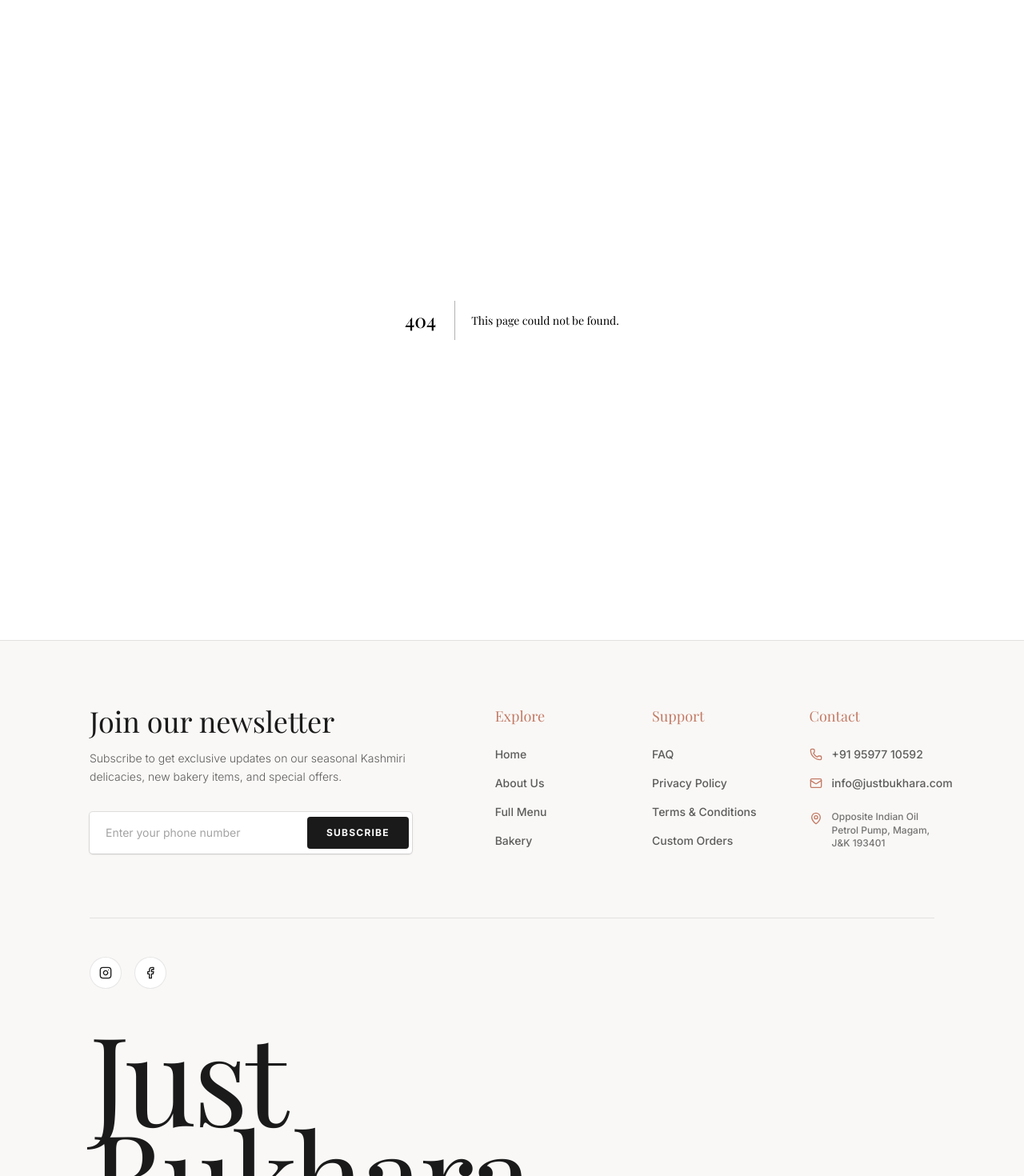
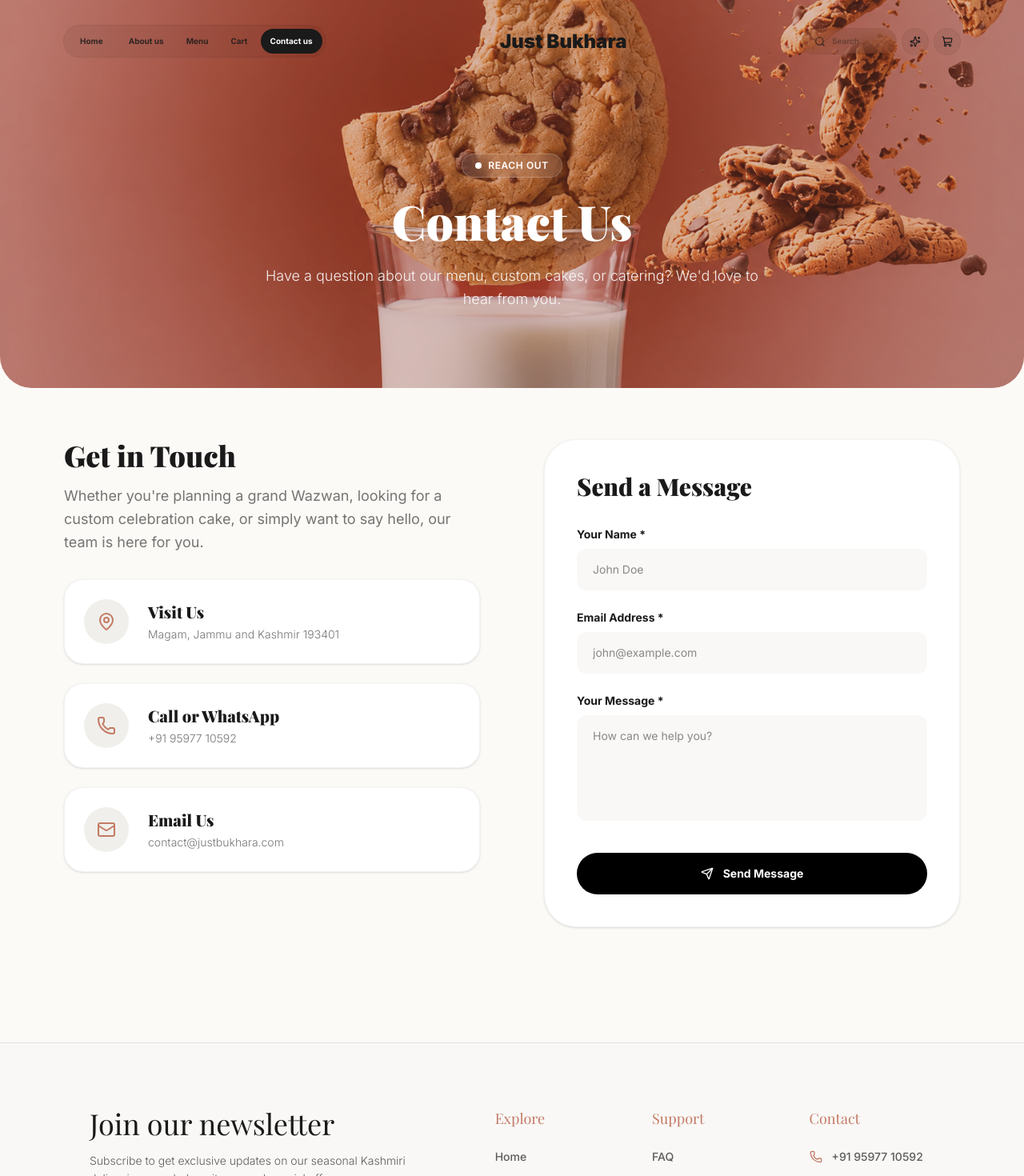
Before and after one commit to TheLastParagraph/JustBukhara, a Next.js app: page /contact in a window 1280 px wide. Before the commit this address had no page. Shown: the top 1470 px of the page at 80% size. Built offline with nearby package versions, Linux system fonts and the light colour scheme; a web font is replaced by a local one.

Commit message:
Add Contact Us page with Web3Forms and update header links

```diff
--- /dev/null
+++ b/src/app/contact/page.tsx
@@ -0,0 +1,131 @@
+import FadeUp from "@/components/FadeUp";
+import { Send, MapPin, Phone, Mail } from "lucide-react";
+
+export const metadata = {
+  title: "Contact Us | Just Bukhara",
+  description: "Get in touch with Just Bukhara in Magam for orders, catering, custom cakes, and inquiries.",
+};
+
+export default function ContactPage() {
+  return (
+    <div className="flex flex-col w-full pb-20 bg-[#fbfaf7] min-h-screen">
+      {/* Contact Hero */}
+      <div
+        className="relative w-full pt-48 pb-24 bg-cover bg-center flex flex-col items-center justify-center text-center rounded-b-[40px] overflow-hidden"
+        style={{ backgroundImage: "url('/Hero.png')" }}
+      >
+        <div className="absolute inset-0 bg-[#8f453b]/35" />
+        <FadeUp className="relative z-10 max-w-2xl px-6">
+          <div className="inline-flex items-center gap-2 text-white bg-white/10 backdrop-blur-md border border-white/20 rounded-full px-4 py-1.5 text-xs font-semibold tracking-wider uppercase mb-6">
+            <span className="w-2 h-2 rounded-full bg-white"></span>
+            Reach Out
+          </div>
+          <h1 className="text-4xl md:text-5xl lg:text-6xl font-black text-white mb-6">
+            Contact Us
+          </h1>
+          <p className="text-white/90 text-lg font-light leading-relaxed">
+            Have a question about our menu, custom cakes, or catering? We'd love to hear from you.
+          </p>
+        </FadeUp>
+      </div>
+
+      <div className="max-w-[1200px] mx-auto w-full px-6 md:px-10 py-16">
+        <div className="grid grid-cols-1 lg:grid-cols-2 gap-12 lg:gap-20 items-start">
+
+          {/* Contact Information */}
+          <div className="grid gap-8">
+            <FadeUp>
+              <h2 className="text-4xl font-black text-[#1a1a1a] mb-4">Get in Touch</h2>
+              <p className="text-[#1a1a1a]/60 leading-relaxed text-lg">
+                Whether you're planning a grand Wazwan, looking for a custom celebration cake, or simply want to say hello, our team is here for you.
+              </p>
+            </FadeUp>
+
+            <div className="grid gap-6">
+              <FadeUp delay={100} className="bg-white border border-[#1a1a1a]/5 p-6 rounded-3xl flex items-center gap-6 shadow-sm">
+                <div className="w-14 h-14 bg-[#f0efeb] text-[#C37A65] rounded-full flex items-center justify-center shrink-0">
+                  <MapPin className="w-6 h-6" />
+                </div>
+                <div>
+                  <h3 className="text-xl font-black mb-1 text-[#1a1a1a]">Visit Us</h3>
+                  <p className="text-[#1a1a1a]/60 font-light text-sm">Magam, Jammu and Kashmir 193401</p>
+                </div>
+              </FadeUp>
+
+              <FadeUp delay={200} className="bg-white border border-[#1a1a1a]/5 p-6 rounded-3xl flex items-center gap-6 shadow-sm">
+                <div className="w-14 h-14 bg-[#f0efeb] text-[#C37A65] rounded-full flex items-center justify-center shrink-0">
+                  <Phone className="w-6 h-6" />
+                </div>
+                <div>
+                  <h3 className="text-xl font-black mb-1 text-[#1a1a1a]">Call or WhatsApp</h3>
+                  <p className="text-[#1a1a1a]/60 font-light text-sm">+91 95977 10592</p>
+                </div>
+              </FadeUp>
+
+              <FadeUp delay={300} className="bg-white border border-[#1a1a1a]/5 p-6 rounded-3xl flex items-center gap-6 shadow-sm">
+                <div className="w-14 h-14 bg-[#f0efeb] text-[#C37A65] rounded-full flex items-center justify-center shrink-0">
+                  <Mail className="w-6 h-6" />
+                </div>
+                <div>
+                  <h3 className="text-xl font-black mb-1 text-[#1a1a1a]">Email Us</h3>
+                  <p className="text-[#1a1a1a]/60 font-light text-sm">contact@justbukhara.com</p>
+                </div>
+              </FadeUp>
+            </div>
+          </div>
+
+          {/* Contact Form */}
+          <FadeUp delay={400} className="bg-white rounded-[40px] p-8 md:p-10 shadow-sm border border-[#1a1a1a]/5">
+            <h2 className="text-3xl font-black text-[#1a1a1a] mb-8">Send a Message</h2>
+
+            <form action="https://api.web3forms.com/submit" method="POST" className="grid gap-6">
+              <input type="hidden" name="access_key" value="23b87d40-870f-45ed-a145-92e369c526c7" />
+              <input type="hidden" name="subject" value="New Message from Just Bukhara Website" />
+
+              <label className="grid gap-2 text-sm font-bold text-[#1a1a1a]">
+                Your Name *
+                <input
+                  type="text"
+                  name="name"
+                  required
+                  className="rounded-xl bg-[#f9f8f6] px-5 py-4 font-normal outline-none ring-black/5 focus:ring-2 focus:ring-[#C37A65]/30 transition-all text-[#1a1a1a]"
+                  placeholder="John Doe"
+                />
+              </label>
+
+              <label className="grid gap-2 text-sm font-bold text-[#1a1a1a]">
+                Email Address *
+                <input
+                  type="email"
+                  name="email"
+                  required
+                  className="rounded-xl bg-[#f9f8f6] px-5 py-4 font-normal outline-none ring-black/5 focus:ring-2 focus:ring-[#C37A65]/30 transition-all text-[#1a1a1a]"
+                  placeholder="john@example.com"
+                />
+              </label>
+
+              <label className="grid gap-2 text-sm font-bold text-[#1a1a1a]">
+                Your Message *
+                <textarea
+                  name="message"
+                  required
+                  rows={5}
+                  className="resize-none rounded-xl bg-[#f9f8f6] px-5 py-4 font-normal outline-none ring-black/5 focus:ring-2 focus:ring-[#C37A65]/30 transition-all text-[#1a1a1a]"
+                  placeholder="How can we help you?"
+                />
+              </label>
+
+              <button
+                type="submit"
+                className="mt-4 inline-flex w-full items-center justify-center gap-3 rounded-full bg-black px-6 py-4 text-sm font-bold text-white transition hover:bg-[#2b241f]"
+              >
+                <Send className="h-4 w-4" />
+                Send Message
+              </button>
+            </form>
+          </FadeUp>
+        </div>
+      </div>
+    </div>
+  );
+}
--- a/src/components/Header.tsx
+++ b/src/components/Header.tsx
@@ -13,7 +13,7 @@
   const [searchQuery, setSearchQuery] = useState("");
   const [isMobileMenuOpen, setIsMobileMenuOpen] = useState(false);
 
-  const isLightBackground = pathname === "/cart" || pathname === "/checkout" || pathname?.startsWith("/product");
+  const isLightBackground = pathname === "/cart" || pathname === "/checkout" || pathname === "/contact" || pathname?.startsWith("/product");
 
   const handleSearch = (e: React.FormEvent) => {
     e.preventDefault();
@@ -51,9 +51,12 @@
           >
             Cart
           </Link>
-          <a href="tel:+919597710592" className={`rounded-full px-3 py-2 ${isLightBackground ? "text-[#1a1a1a]/85" : "text-white/85"}`}>
-            Order
-          </a>
+          <Link
+            href="/contact"
+            className={`rounded-full px-3 py-2 ${pathname === "/contact" ? (isLightBackground ? "bg-[#1a1a1a] text-white" : "bg-white text-[#11100d]") : (isLightBackground ? "text-[#1a1a1a]/85" : "text-white/85")}`}
+          >
+            Contact us
+          </Link>
         </nav>
 
         <Link href="/" className="text-2xl font-black tracking-normal">
@@ -71,9 +74,9 @@
               className="w-16 bg-transparent outline-none transition-all placeholder:text-inherit/60 focus:w-32"
             />
           </form>
-          <button className={`grid h-8 w-8 place-items-center rounded-full backdrop-blur-md ring-1 ${isLightBackground ? 'bg-black/5 ring-black/10 text-[#1a1a1a]' : 'bg-white/18 ring-white/25 text-white'}`} aria-label="Highlights">
+          <Link href="/contact" className={`grid h-8 w-8 place-items-center rounded-full backdrop-blur-md ring-1 ${isLightBackground ? 'bg-black/5 ring-black/10 text-[#1a1a1a]' : 'bg-white/18 ring-white/25 text-white'}`} aria-label="Contact Us">
             <Sparkles className="h-3.5 w-3.5" />
-          </button>
+          </Link>
           <Link className={`relative grid h-8 w-8 place-items-center rounded-full backdrop-blur-md ring-1 ${isLightBackground ? 'bg-black/5 ring-black/10 text-[#1a1a1a]' : 'bg-white/18 ring-white/25 text-white'}`} href="/cart" aria-label="View cart">
             <ShoppingCart className="h-3.5 w-3.5" />
             {cartCount > 0 && (
@@ -102,6 +105,7 @@
           <Link href="/about" onClick={() => setIsMobileMenuOpen(false)} className={`text-lg font-bold transition-colors ${pathname === "/about" ? "text-[#C37A65]" : "hover:text-[#C37A65]"}`}>About us</Link>
           <Link href="/menu" onClick={() => setIsMobileMenuOpen(false)} className={`text-lg font-bold transition-colors ${pathname === "/menu" ? "text-[#C37A65]" : "hover:text-[#C37A65]"}`}>Menu</Link>
           <Link href="/cart" onClick={() => setIsMobileMenuOpen(false)} className={`text-lg font-bold transition-colors ${pathname === "/cart" || pathname === "/checkout" ? "text-[#C37A65]" : "hover:text-[#C37A65]"}`}>Cart</Link>
+          <Link href="/contact" onClick={() => setIsMobileMenuOpen(false)} className={`text-lg font-bold transition-colors ${pathname === "/contact" ? "text-[#C37A65]" : "hover:text-[#C37A65]"}`}>Contact us</Link>
           <a href="tel:+919597710592" className="text-lg font-bold transition-colors hover:text-[#C37A65]">Order</a>
         </nav>
 
```
